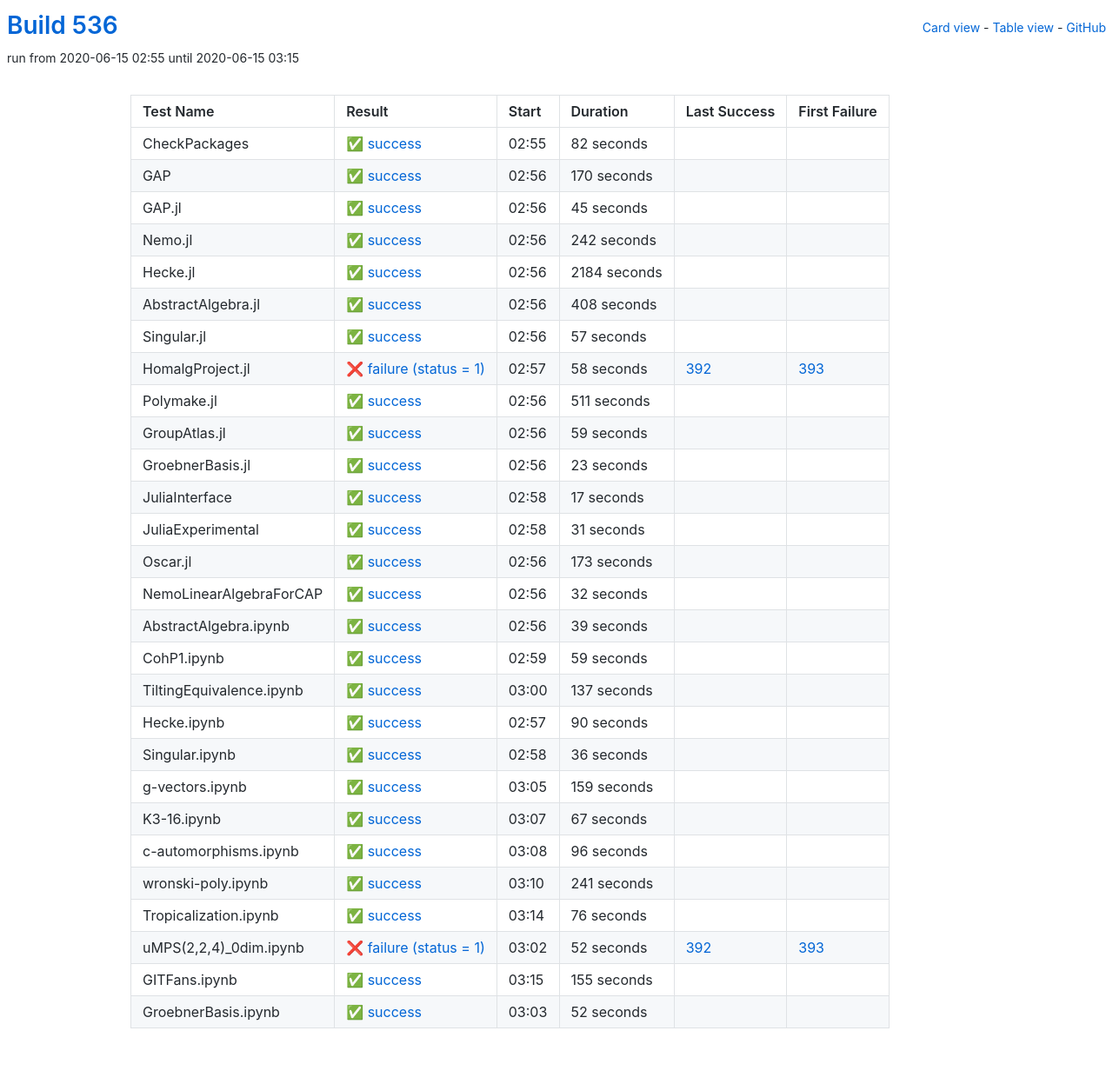
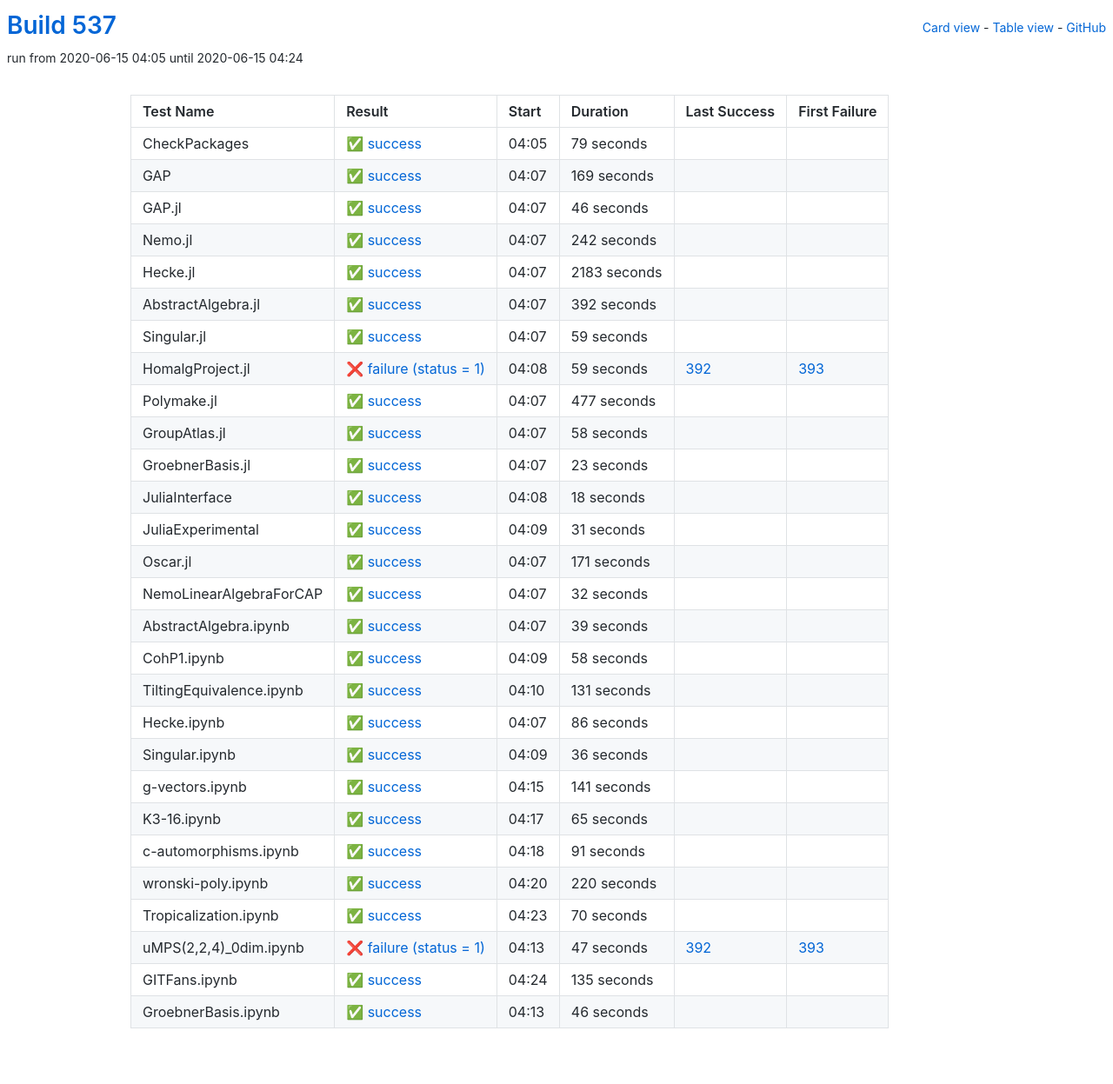
Before and after one commit to oscar-system/oscar-ci-status-1.4, a Jekyll site: the page built from table.html, in a window 1280 px wide. Shown: the whole page at 87% size. Built offline with Jekyll 4.4.1, drawn with Linux system fonts in a browser that asks for light colours.

Commit message:
Build #537

```diff
--- a/_data/ci.yml
+++ b/_data/ci.yml
@@ -1,6 +1,6 @@
 ---
-build: 536
-build_url: https://oscarci.mathematik.uni-kl.de/job/oscar-julia-1.4/536/
+build: 537
+build_url: https://oscarci.mathematik.uni-kl.de/job/oscar-julia-1.4/537/
 job: oscar-julia-1.4
 organization: oscar-system
 repo: oscar-ci-status-1.4
@@ -8,44 +8,44 @@ repourl: https://github.com/oscar-system/oscar-ci-status-1.4
 tests:
 - name: CheckPackages
   id: checkpackages
-  log: https://oscarci.mathematik.uni-kl.de/job/oscar-julia-1.4/536/artifact/logs/build-536/CheckPackages.log
-  start: 2020-06-15 02:55
+  log: https://oscarci.mathematik.uni-kl.de/job/oscar-julia-1.4/537/artifact/logs/build-537/CheckPackages.log
+  start: 2020-06-15 04:05
   success: true
   exitcode: 0
   status: success
-  duration: 82
+  duration: 79
   last_success: false
   last_success_url:
   first_failure: false
   first_failure_url:
 - name: GAP
   id: gap
-  log: https://oscarci.mathematik.uni-kl.de/job/oscar-julia-1.4/536/artifact/logs/build-536/GAP.log
-  start: 2020-06-15 02:56
+  log: https://oscarci.mathematik.uni-kl.de/job/oscar-julia-1.4/537/artifact/logs/build-537/GAP.log
+  start: 2020-06-15 04:07
   success: true
   exitcode: 0
   status: success
-  duration: 170
+  duration: 169
   last_success: false
   last_success_url:
   first_failure: false
   first_failure_url:
 - name: GAP.jl
   id: gap-jl
-  log: https://oscarci.mathematik.uni-kl.de/job/oscar-julia-1.4/536/artifact/logs/build-536/GAP.jl.log
-  start: 2020-06-15 02:56
+  log: https://oscarci.mathematik.uni-kl.de/job/oscar-julia-1.4/537/artifact/logs/build-537/GAP.jl.log
+  start: 2020-06-15 04:07
   success: true
   exitcode: 0
   status: success
-  duration: 45
+  duration: 46
   last_success: false
   last_success_url:
   first_failure: false
   first_failure_url:
 - name: Nemo.jl
   id: nemo-jl
-  log: https://oscarci.mathematik.uni-kl.de/job/oscar-julia-1.4/536/artifact/logs/build-536/Nemo.jl.log
-  start: 2020-06-15 02:56
+  log: https://oscarci.mathematik.uni-kl.de/job/oscar-julia-1.4/537/artifact/logs/build-537/Nemo.jl.log
+  start: 2020-06-15 04:07
   success: true
   exitcode: 0
   status: success
@@ -56,68 +56,32 @@ tests:
   first_failure_url:
 - name: Hecke.jl
   id: hecke-jl
-  log: https://oscarci.mathematik.uni-kl.de/job/oscar-julia-1.4/536/artifact/logs/build-536/Hecke.jl.log
-  start: 2020-06-15 02:56
+  log: https://oscarci.mathematik.uni-kl.de/job/oscar-julia-1.4/537/artifact/logs/build-537/Hecke.jl.log
+  start: 2020-06-15 04:07
   success: true
   exitcode: 0
   status: success
-  duration: 2184
+  duration: 2183
   last_success: false
   last_success_url:
   first_failure: false
   first_failure_url:
 - name: AbstractAlgebra.jl
   id: abstractalgebra-jl
-  log: https://oscarci.mathematik.uni-kl.de/job/oscar-julia-1.4/536/artifact/logs/build-536/AbstractAlgebra.jl.log
-  start: 2020-06-15 02:56
+  log: https://oscarci.mathematik.uni-kl.de/job/oscar-julia-1.4/537/artifact/logs/build-537/AbstractAlgebra.jl.log
+  start: 2020-06-15 04:07
   success: true
   exitcode: 0
   status: success
-  duration: 408
+  duration: 392
   last_success: false
   last_success_url:
   first_failure: false
   first_failure_url:
 - name: Singular.jl
   id: singular-jl
-  log: https://oscarci.mathematik.uni-kl.de/job/oscar-julia-1.4/536/artifact/logs/build-536/Singular.jl.log
-  start: 2020-06-15 02:56
-  success: true
-  exitcode: 0
-  status: success
-  duration: 57
-  last_success: false
-  last_success_url:
-  first_failure: false
-  first_failure_url:
-- name: HomalgProject.jl
-  id: homalgproject-jl
-  log: https://oscarci.mathematik.uni-kl.de/job/oscar-julia-1.4/536/artifact/logs/build-536/HomalgProject.jl.log
-  start: 2020-06-15 02:57
-  success: false
-  exitcode: 1
-  status: failure
-  duration: 58
-  last_success: 392
-  last_success_url: https://oscarci.mathematik.uni-kl.de/job/oscar-julia-1.4/392/
-  first_failure: 393
-  first_failure_url: https://oscarci.mathematik.uni-kl.de/job/oscar-julia-1.4/393/
-- name: Polymake.jl
-  id: polymake-jl
-  log: https://oscarci.mathematik.uni-kl.de/job/oscar-julia-1.4/536/artifact/logs/build-536/Polymake.jl.log
-  start: 2020-06-15 02:56
-  success: true
-  exitcode: 0
-  status: success
-  duration: 511
-  last_success: false
-  last_success_url:
-  first_failure: false
-  first_failure_url:
-- name: GroupAtlas.jl
-  id: groupatlas-jl
-  log: https://oscarci.mathematik.uni-kl.de/job/oscar-julia-1.4/536/artifact/logs/build-536/GroupAtlas.jl.log
-  start: 2020-06-15 02:56
+  log: https://oscarci.mathematik.uni-kl.de/job/oscar-julia-1.4/537/artifact/logs/build-537/Singular.jl.log
+  start: 2020-06-15 04:07
   success: true
   exitcode: 0
   status: success
@@ -126,10 +90,46 @@ tests:
   last_success_url:
   first_failure: false
   first_failure_url:
+- name: HomalgProject.jl
+  id: homalgproject-jl
+  log: https://oscarci.mathematik.uni-kl.de/job/oscar-julia-1.4/537/artifact/logs/build-537/HomalgProject.jl.log
+  start: 2020-06-15 04:08
+  success: false
+  exitcode: 1
+  status: failure
+  duration: 59
+  last_success: 392
+  last_success_url: https://oscarci.mathematik.uni-kl.de/job/oscar-julia-1.4/392/
+  first_failure: 393
+  first_failure_url: https://oscarci.mathematik.uni-kl.de/job/oscar-julia-1.4/393/
+- name: Polymake.jl
+  id: polymake-jl
+  log: https://oscarci.mathematik.uni-kl.de/job/oscar-julia-1.4/537/artifact/logs/build-537/Polymake.jl.log
+  start: 2020-06-15 04:07
+  success: true
+  exitcode: 0
+  status: success
+  duration: 477
+  last_success: false
+  last_success_url:
+  first_failure: false
+  first_failure_url:
+- name: GroupAtlas.jl
+  id: groupatlas-jl
+  log: https://oscarci.mathematik.uni-kl.de/job/oscar-julia-1.4/537/artifact/logs/build-537/GroupAtlas.jl.log
+  start: 2020-06-15 04:07
+  success: true
+  exitcode: 0
+  status: success
+  duration: 58
+  last_success: false
+  last_success_url:
+  first_failure: false
+  first_failure_url:
 - name: GroebnerBasis.jl
   id: groebnerbasis-jl
-  log: https://oscarci.mathematik.uni-kl.de/job/oscar-julia-1.4/536/artifact/logs/build-536/GroebnerBasis.jl.log
-  start: 2020-06-15 02:56
+  log: https://oscarci.mathematik.uni-kl.de/job/oscar-julia-1.4/537/artifact/logs/build-537/GroebnerBasis.jl.log
+  start: 2020-06-15 04:07
   success: true
   exitcode: 0
   status: success
@@ -140,20 +140,20 @@ tests:
   first_failure_url:
 - name: JuliaInterface
   id: juliainterface
-  log: https://oscarci.mathematik.uni-kl.de/job/oscar-julia-1.4/536/artifact/logs/build-536/JuliaInterface.log
-  start: 2020-06-15 02:58
+  log: https://oscarci.mathematik.uni-kl.de/job/oscar-julia-1.4/537/artifact/logs/build-537/JuliaInterface.log
+  start: 2020-06-15 04:08
   success: true
   exitcode: 0
   status: success
-  duration: 17
+  duration: 18
   last_success: false
   last_success_url:
   first_failure: false
   first_failure_url:
 - name: JuliaExperimental
   id: juliaexperimental
-  log: https://oscarci.mathematik.uni-kl.de/job/oscar-julia-1.4/536/artifact/logs/build-536/JuliaExperimental.log
-  start: 2020-06-15 02:58
+  log: https://oscarci.mathematik.uni-kl.de/job/oscar-julia-1.4/537/artifact/logs/build-537/JuliaExperimental.log
+  start: 2020-06-15 04:09
   success: true
   exitcode: 0
   status: success
@@ -164,20 +164,20 @@ tests:
   first_failure_url:
 - name: Oscar.jl
   id: oscar-jl
-  log: https://oscarci.mathematik.uni-kl.de/job/oscar-julia-1.4/536/artifact/logs/build-536/Oscar.jl.log
-  start: 2020-06-15 02:56
+  log: https://oscarci.mathematik.uni-kl.de/job/oscar-julia-1.4/537/artifact/logs/build-537/Oscar.jl.log
+  start: 2020-06-15 04:07
   success: true
   exitcode: 0
   status: success
-  duration: 173
+  duration: 171
   last_success: false
   last_success_url:
   first_failure: false
   first_failure_url:
 - name: NemoLinearAlgebraForCAP
   id: nemolinearalgebraforcap
-  log: https://oscarci.mathematik.uni-kl.de/job/oscar-julia-1.4/536/artifact/logs/build-536/NemoLinearAlgebraForCAP.log
-  start: 2020-06-15 02:56
+  log: https://oscarci.mathematik.uni-kl.de/job/oscar-julia-1.4/537/artifact/logs/build-537/NemoLinearAlgebraForCAP.log
+  start: 2020-06-15 04:07
   success: true
   exitcode: 0
   status: success
@@ -188,8 +188,8 @@ tests:
   first_failure_url:
 - name: AbstractAlgebra.ipynb
   id: abstractalgebra-ipynb
-  log: https://oscarci.mathematik.uni-kl.de/job/oscar-julia-1.4/536/artifact/logs/build-536/AbstractAlgebra.ipynb.log
-  start: 2020-06-15 02:56
+  log: https://oscarci.mathematik.uni-kl.de/job/oscar-julia-1.4/537/artifact/logs/build-537/AbstractAlgebra.ipynb.log
+  start: 2020-06-15 04:07
   success: true
   exitcode: 0
   status: success
@@ -200,44 +200,44 @@ tests:
   first_failure_url:
 - name: CohP1.ipynb
   id: cohp1-ipynb
-  log: https://oscarci.mathematik.uni-kl.de/job/oscar-julia-1.4/536/artifact/logs/build-536/CohP1.ipynb.log
-  start: 2020-06-15 02:59
+  log: https://oscarci.mathematik.uni-kl.de/job/oscar-julia-1.4/537/artifact/logs/build-537/CohP1.ipynb.log
+  start: 2020-06-15 04:09
   success: true
   exitcode: 0
   status: success
-  duration: 59
+  duration: 58
   last_success: false
   last_success_url:
   first_failure: false
   first_failure_url:
 - name: TiltingEquivalence.ipynb
   id: tiltingequivalence-ipynb
-  log: https://oscarci.mathematik.uni-kl.de/job/oscar-julia-1.4/536/artifact/logs/build-536/TiltingEquivalence.ipynb.log
-  start: 2020-06-15 03:00
+  log: https://oscarci.mathematik.uni-kl.de/job/oscar-julia-1.4/537/artifact/logs/build-537/TiltingEquivalence.ipynb.log
+  start: 2020-06-15 04:10
   success: true
   exitcode: 0
   status: success
-  duration: 137
+  duration: 131
   last_success: false
   last_success_url:
   first_failure: false
   first_failure_url:
 - name: Hecke.ipynb
   id: hecke-ipynb
-  log: https://oscarci.mathematik.uni-kl.de/job/oscar-julia-1.4/536/artifact/logs/build-536/Hecke.ipynb.log
-  start: 2020-06-15 02:57
+  log: https://oscarci.mathematik.uni-kl.de/job/oscar-julia-1.4/537/artifact/logs/build-537/Hecke.ipynb.log
+  start: 2020-06-15 04:07
   success: true
   exitcode: 0
   status: success
-  duration: 90
+  duration: 86
   last_success: false
   last_success_url:
   first_failure: false
   first_failure_url:
 - name: Singular.ipynb
   id: singular-ipynb
-  log: https://oscarci.mathematik.uni-kl.de/job/oscar-julia-1.4/536/artifact/logs/build-536/Singular.ipynb.log
-  start: 2020-06-15 02:58
+  log: https://oscarci.mathematik.uni-kl.de/job/oscar-julia-1.4/537/artifact/logs/build-537/Singular.ipynb.log
+  start: 2020-06-15 04:09
   success: true
   exitcode: 0
   status: success
@@ -248,96 +248,96 @@ tests:
   first_failure_url:
 - name: g-vectors.ipynb
   id: g-vectors-ipynb
-  log: https://oscarci.mathematik.uni-kl.de/job/oscar-julia-1.4/536/artifact/logs/build-536/g-vectors.ipynb.log
-  start: 2020-06-15 03:05
+  log: https://oscarci.mathematik.uni-kl.de/job/oscar-julia-1.4/537/artifact/logs/build-537/g-vectors.ipynb.log
+  start: 2020-06-15 04:15
   success: true
   exitcode: 0
   status: success
-  duration: 159
+  duration: 141
   last_success: false
   last_success_url:
   first_failure: false
   first_failure_url:
 - name: K3-16.ipynb
   id: k3-16-ipynb
-  log: https://oscarci.mathematik.uni-kl.de/job/oscar-julia-1.4/536/artifact/logs/build-536/K3-16.ipynb.log
-  start: 2020-06-15 03:07
+  log: https://oscarci.mathematik.uni-kl.de/job/oscar-julia-1.4/537/artifact/logs/build-537/K3-16.ipynb.log
+  start: 2020-06-15 04:17
   success: true
   exitcode: 0
   status: success
-  duration: 67
+  duration: 65
   last_success: false
   last_success_url:
   first_failure: false
   first_failure_url:
 - name: c-automorphisms.ipynb
   id: c-automorphisms-ipynb
-  log: https://oscarci.mathematik.uni-kl.de/job/oscar-julia-1.4/536/artifact/logs/build-536/c-automorphisms.ipynb.log
-  start: 2020-06-15 03:08
+  log: https://oscarci.mathematik.uni-kl.de/job/oscar-julia-1.4/537/artifact/logs/build-537/c-automorphisms.ipynb.log
+  start: 2020-06-15 04:18
   success: true
   exitcode: 0
   status: success
-  duration: 96
+  duration: 91
   last_success: false
   last_success_url:
   first_failure: false
   first_failure_url:
 - name: wronski-poly.ipynb
   id: wronski-poly-ipynb
-  log: https://oscarci.mathematik.uni-kl.de/job/oscar-julia-1.4/536/artifact/logs/build-536/wronski-poly.ipynb.log
-  start: 2020-06-15 03:10
+  log: https://oscarci.mathematik.uni-kl.de/job/oscar-julia-1.4/537/artifact/logs/build-537/wronski-poly.ipynb.log
+  start: 2020-06-15 04:20
   success: true
   exitcode: 0
   status: success
-  duration: 241
+  duration: 220
   last_success: false
   last_success_url:
   first_failure: false
   first_failure_url:
 - name: Tropicalization.ipynb
   id: tropicalization-ipynb
-  log: https://oscarci.mathematik.uni-kl.de/job/oscar-julia-1.4/536/artifact/logs/build-536/Tropicalization.ipynb.log
-  start: 2020-06-15 03:14
+  log: https://oscarci.mathematik.uni-kl.de/job/oscar-julia-1.4/537/artifact/logs/build-537/Tropicalization.ipynb.log
+  start: 2020-06-15 04:23
   success: true
   exitcode: 0
   status: success
-  duration: 76
+  duration: 70
   last_success: false
   last_success_url:
   first_failure: false
   first_failure_url:
 - name: uMPS(2,2,4)_0dim.ipynb
   id: umps-2-2-4-0dim-ipynb
-  log: https://oscarci.mathematik.uni-kl.de/job/oscar-julia-1.4/536/artifact/logs/build-536/uMPS-2-2-4-_0dim.ipynb.log
-  start: 2020-06-15 03:02
+  log: https://oscarci.mathematik.uni-kl.de/job/oscar-julia-1.4/537/artifact/logs/build-537/uMPS-2-2-4-_0dim.ipynb.log
+  start: 2020-06-15 04:13
   success: false
   exitcode: 1
   status: failure
-  duration: 52
+  duration: 47
   last_success: 392
   last_success_url: https://oscarci.mathematik.uni-kl.de/job/oscar-julia-1.4/392/
   first_failure: 393
   first_failure_url: https://oscarci.mathematik.uni-kl.de/job/oscar-julia-1.4/393/
 - name: GITFans.ipynb
   id: gitfans-ipynb
-  log: https://oscarci.mathematik.uni-kl.de/job/oscar-julia-1.4/536/artifact/logs/build-536/GITFans.ipynb.log
-  start: 2020-06-15 03:15
+  log: https://oscarci.mathematik.uni-kl.de/job/oscar-julia-1.4/537/artifact/logs/build-537/GITFans.ipynb.log
+  start: 2020-06-15 04:24
   success: true
   exitcode: 0
   status: success
-  duration: 155
+  duration: 135
   last_success: false
   last_success_url:
   first_failure: false
   first_failure_url:
 - name: GroebnerBasis.ipynb
   id: groebnerbasis-ipynb
-  log: https://oscarci.mathematik.uni-kl.de/job/oscar-julia-1.4/536/artifact/logs/build-536/GroebnerBasis.ipynb.log
-  start: 2020-06-15 03:03
+  log: https://oscarci.mathematik.uni-kl.de/job/oscar-julia-1.4/537/artifact/logs/build-537/GroebnerBasis.ipynb.log
+  start: 2020-06-15 04:13
   success: true
   exitcode: 0
   status: success
-  duration: 52
+  duration: 46
   last_success: false
   last_success_url:
   first_failure: false
```
Also changed, not shown: README.md.
